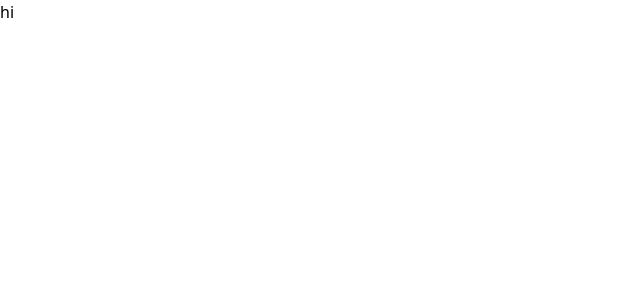
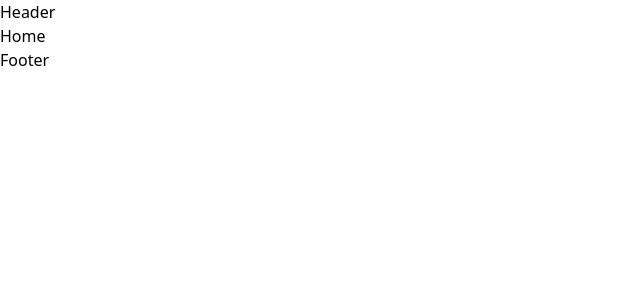
Before and after one commit to sifatullahsu/book-catalogue, a React (Vite) app: page / in a window 1280 px wide. Shown: the top 300 px of the page, without its empty margins (0-640 px from the left). Built offline with nearby package versions, Linux system fonts and the light colour scheme.

Commit message:
page created and setup

```diff
--- a/index.html
+++ b/index.html
@@ -1,13 +1,16 @@
 <!DOCTYPE html>
 <html lang="en">
+
 <head>
   <meta charset="UTF-8" />
   <link rel="icon" type="image/svg+xml" href="/vite.svg" />
   <meta name="viewport" content="width=device-width, initial-scale=1.0" />
   <title>Vite + React + TS</title>
 </head>
+
 <body>
   <div id="root"></div>
-    <script type="module" src="/src/main.tsx"></script>
+  <script type="module" src="/src/app.tsx"></script>
 </body>
+
 </html>
--- a/src/App.tsx
+++ b/src/App.tsx
@@ -1,5 +1,11 @@
-function App() {
-  return <>hi</>;
-}
+import React from "react";
+import ReactDOM from "react-dom/client";
+import { RouterProvider } from "react-router-dom";
+import "./index.css";
+import routes from "./routes/route.tsx";
 
-export default App;
+ReactDOM.createRoot(document.getElementById("root")!).render(
+  <React.StrictMode>
+    <RouterProvider router={routes}></RouterProvider>
+  </React.StrictMode>
+);
--- /dev/null
+++ b/src/components/Footer.tsx
@@ -0,0 +1,9 @@
+const Footer = () => {
+  return (
+    <>
+      <div>Footer</div>
+    </>
+  );
+};
+
+export default Footer;
--- /dev/null
+++ b/src/components/Header.tsx
@@ -0,0 +1,9 @@
+const Header = () => {
+  return (
+    <>
+      <div>Header</div>
+    </>
+  );
+};
+
+export default Header;
--- /dev/null
+++ b/src/layouts/Main.tsx
@@ -0,0 +1,15 @@
+import { Outlet } from "react-router-dom";
+import Footer from "../components/Footer";
+import Header from "../components/Header";
+
+const Main = () => {
+  return (
+    <>
+      <Header />
+      <Outlet />
+      <Footer />
+    </>
+  );
+};
+
+export default Main;
--- /dev/null
+++ b/src/pages/AllBooks.tsx
@@ -0,0 +1,9 @@
+const AllBooks = () => {
+  return (
+    <>
+      <div>AllBooks</div>
+    </>
+  );
+};
+
+export default AllBooks;
--- /dev/null
+++ b/src/pages/Home.tsx
@@ -0,0 +1,9 @@
+const Home = () => {
+  return (
+    <>
+      <div>Home</div>
+    </>
+  );
+};
+
+export default Home;
--- /dev/null
+++ b/src/pages/SignIn.tsx
@@ -0,0 +1,9 @@
+const SignIn = () => {
+  return (
+    <>
+      <div>SignIn</div>
+    </>
+  );
+};
+
+export default SignIn;
--- /dev/null
+++ b/src/pages/SignUp.tsx
@@ -0,0 +1,9 @@
+const SignUp = () => {
+  return (
+    <>
+      <div>SignUp</div>
+    </>
+  );
+};
+
+export default SignUp;
```
Also changed, not shown: src/main.tsx (deleted, +0 -11 lines), src/routes/route.tsx (+24 -3 lines). Lines whose indentation alone changed are shown as unchanged.
